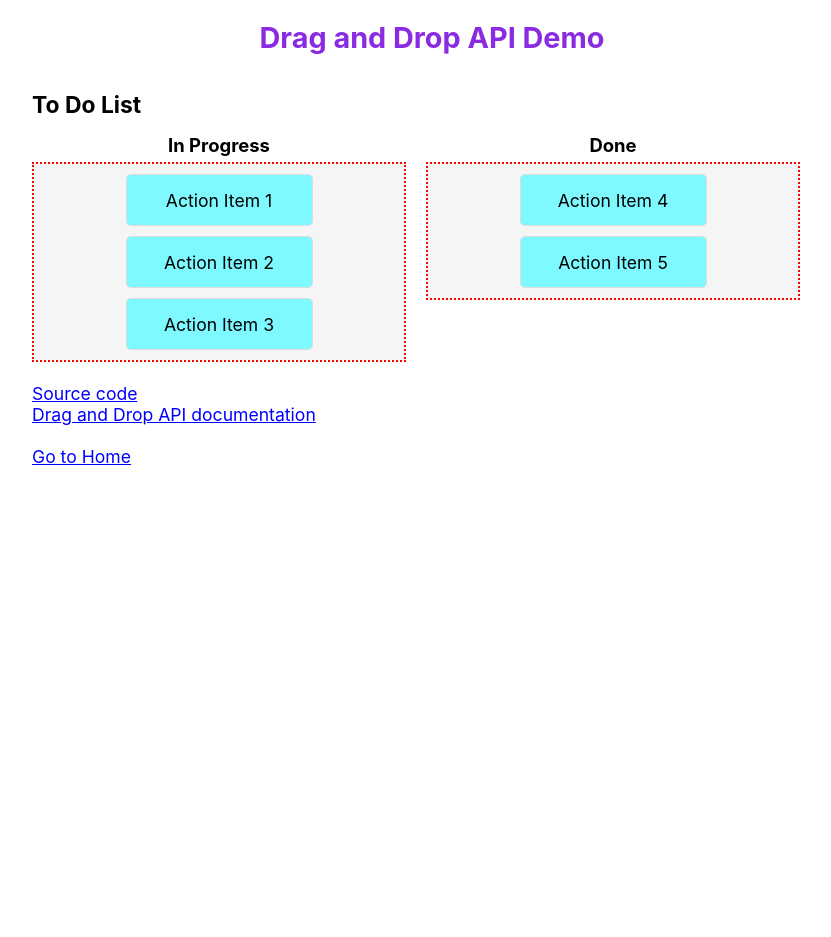
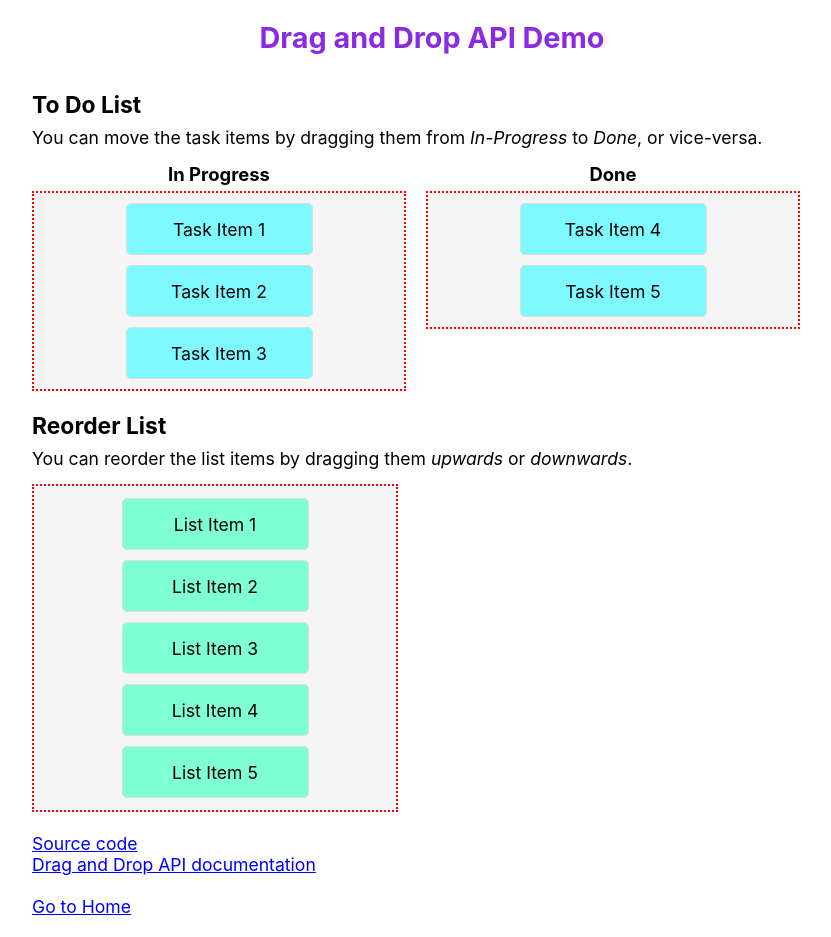
Before and after one commit to abraj/awa-demo, a React (Create React App) app: page /drag-n-drop-demo in a window 1280 px wide. Shown: the whole page, without its empty margins (208-1039 px from the left). Before the commit the page ends 800 px from the top, so only its background shows below. Built offline with nearby package versions, Linux system fonts and the light colour scheme.

Commit message:
Drag and Drop API Demo: Reorder List

```diff
--- a/src/demo/drag-n-drop/drag-n-drop.module.css
+++ b/src/demo/drag-n-drop/drag-n-drop.module.css
@@ -8,17 +8,23 @@
 .sectionTitle {
   font-size: 130%;
   font-weight: bold;
+  margin-bottom: 8px;
+}
+
+.sectionInfo {
+  margin-bottom: 15px;
 }
 
 .groupTitle {
   font-size: 105%;
   font-weight: bold;
-  margin: 15px 0 6px;
+  margin-bottom: 6px;
 }
 
 .draggableItem {
   width: 185px;
   height: 50px;
+  margin: 0 auto;
   background-color: rgb(125, 249, 255);
   border-radius: 5px;
   border: 1px solid gainsboro;
@@ -32,15 +38,7 @@
   background-color: rgb(125, 249, 255, 0.5);
 }
 
-.inProgressItems {
-  width: 350px;
-  min-height: 50px;
-  background-color: #F5F5F5;
-  border: 2px dotted red;
-  padding: 10px;
-}
-
-.doneItems {
+.taskItems {
   width: 350px;
   min-height: 50px;
   background-color: #F5F5F5;
@@ -60,7 +58,7 @@
 .bucketList {
   display: flex;
   flex-direction: column;
-  align-items: center;
+  align-items: stretch;
   gap: 10px;
 }
 
@@ -73,3 +71,23 @@
   color: red;
   font-size: 95%;
 }
+
+.draggableItem3 {
+  background-color: rgb(127, 255, 212);
+}
+
+.draggingItem3 {
+  background-color: rgb(127, 255, 212, 0.5);
+}
+
+.dropGuide {
+  height: 6px;
+}
+
+.dropGuideActive {
+  border-top: 2px dashed blue;
+}
+
+.lastDropGuide {
+  height: 2px;
+}
--- a/src/demo/drag-n-drop/drag-n-drop.tsx
+++ b/src/demo/drag-n-drop/drag-n-drop.tsx
@@ -5,23 +5,45 @@ import { Link } from 'react-router-dom';
 
 class DragDropDemo extends React.Component<DragDropDemoProps, DragDropDemoState> {
   state: DragDropDemoState;
+  tasksListRef: React.RefObject<HTMLDivElement>;
 
   constructor(props: DragDropDemoProps) {
     super(props);
+
     this.state = {
       error: false,
       tasks: [
-        { id: '1', taskName: 'Action Item 1', type: 'inProgress' },
-        { id: '2', taskName: 'Action Item 2', type: 'inProgress' },
-        { id: '3', taskName: 'Action Item 3', type: 'inProgress' },
-        { id: '4', taskName: 'Action Item 4', type: 'done' },
-        { id: '5', taskName: 'Action Item 5', type: 'done' },
+        { id: 't1', taskName: 'Task Item 1', type: 'inProgress' },
+        { id: 't2', taskName: 'Task Item 2', type: 'inProgress' },
+        { id: 't3', taskName: 'Task Item 3', type: 'inProgress' },
+        { id: 't4', taskName: 'Task Item 4', type: 'done' },
+        { id: 't5', taskName: 'Task Item 5', type: 'done' },
+	    ],
+      taskItems: [
+        { id: 'i1', taskName: 'List Item 1' },
+        { id: 'i2', taskName: 'List Item 2' },
+        { id: 'i3', taskName: 'List Item 3' },
+        { id: 'i4', taskName: 'List Item 4' },
+        { id: 'i5', taskName: 'List Item 5' },
 	    ],
       draggingTaskId: null,
       dropTarget1: false,
       dropTarget2: false,
       dropActive1: false,
       dropActive2: false,
+      draggingTaskId3: null,
+      itemsY: null,
+      atIndex: -1,
+    };
+
+    this.tasksListRef =  React.createRef<HTMLDivElement>();
+  }
+
+  componentDidMount() {
+    window.onscroll = () => {
+      if (this.state.draggingTaskId3) {
+        this.updateItemsY();
+      }
     };
   }
 
@@ -89,8 +111,90 @@ class DragDropDemo extends React.Component<DragDropDemoProps, DragDropDemoState>
     this.setState({ tasks });
 	};
 
+  updateItemsY = () => {
+    if (this.tasksListRef.current) {
+      const el = this.tasksListRef.current;
+      const outerRect = el.getBoundingClientRect();
+
+      const items = Array.from(el.children);
+      const itemsY = items.map(item => {
+        const rect = item.getBoundingClientRect();
+        return rect.y + (rect.height * 0.1);
+      });
+
+      itemsY.push(outerRect.bottom);
+      this.setState({ itemsY });
+    }
+  };
+
+  onDragStart3 = (e: React.DragEvent<HTMLDivElement>, taskId: string) => {
+    e.dataTransfer.setData('taskId', taskId);
+    this.setState({ draggingTaskId3: taskId });
+    this.updateItemsY();
+  };
+
+  onDragComplete3 = () => {
+    // Include delay so that `atIndex` is read by `onDrop3()` before reset.
+    setTimeout(() => {
+      this.setState({
+        draggingTaskId3: null,
+        itemsY: null,
+        atIndex: -1,
+      });
+    }, 50);
+  };
+
+  onDragOver3 = (e: React.DragEvent<HTMLDivElement>) => {
+    // Enable dropping inside an element (disabled by default)
+    e.preventDefault();
+
+    if (this.state.itemsY) {
+      let atIndex = -1;
+      let atMin = Number.POSITIVE_INFINITY;
+      this.state.itemsY.forEach((y, i) => {
+        const yc = Math.abs(y - e.clientY);
+        if (yc < atMin) {
+          atMin = yc;
+          atIndex = i;
+        }
+      });
+      if (this.state.atIndex !== atIndex) {
+        this.setState({ atIndex });
+      }
+    }
+	};
+
+  onDrop3 = (e: React.DragEvent<HTMLDivElement>) => {
+    // Ensure reset since `onDragEnd()` of dragged item not called when it's being (re)moved
+    this.onDragComplete3();
+
+    const taskId = e.dataTransfer.getData('taskId');
+    const { taskItems, atIndex } = this.state;
+
+    let currIndex = -1;
+    taskItems.forEach((task, i) => {
+      if (task.id === taskId) {
+        currIndex = i;
+      }
+    });
+
+    if (currIndex < 0 || atIndex === currIndex || atIndex === currIndex + 1) {
+      // no-op
+    } else if (currIndex >= 0 && atIndex >= 0) {
+      const item = taskItems.splice(currIndex, 1);
+      if (atIndex < currIndex) {
+        taskItems.splice(atIndex, 0, item[0]);
+      } else {
+        taskItems.splice(atIndex - 1, 0, item[0]);
+      }
+    }
+
+    this.setState({ taskItems });
+	};
+
   render() {
     const { error, tasks, draggingTaskId, dropTarget1, dropTarget2, dropActive1, dropActive2 } = this.state;
+    const { taskItems, draggingTaskId3, atIndex } = this.state;
 
     const buckets: any = {
       inProgress: [],
@@ -113,6 +217,38 @@ class DragDropDemo extends React.Component<DragDropDemoProps, DragDropDemoState>
 		    </div>
       );
     });
+
+    const reorderTasks: any = [];
+
+    taskItems.forEach((task, i) => {
+      const draggingItem = task.id === draggingTaskId3 ? styles.draggingItem3 : '';
+      const showDropGuide = !!draggingTaskId3 && atIndex === i;
+      const dropGuideActive = showDropGuide ? styles.dropGuideActive : '';
+
+      reorderTasks.push(
+        <div key={task.id}>
+          <div className={`${styles.dropGuide} ${dropGuideActive}`}>&nbsp;</div>
+          <div
+            draggable
+            onDragStart={e => this.onDragStart3(e, task.id)}
+            onDragEnd={() => this.onDragComplete3()}
+            className={`${styles.draggableItem} ${styles.draggableItem3} ${draggingItem}`}
+          >
+            <div>
+              {task.taskName}
+            </div>
+          </div>
+        </div>
+      );
+    });
+
+    const showDropGuide = !!draggingTaskId3 && atIndex === taskItems.length;
+    const dropGuideActive = showDropGuide ? styles.dropGuideActive : '';
+    reorderTasks.push(
+      <div key="last-drop-guide">
+        <div className={`${styles.lastDropGuide} ${dropGuideActive}`}>&nbsp;</div>
+      </div>
+    );
 
     /**
      * The .dropActive classes created dashed border on hovering drop region while dragging.
@@ -142,11 +278,12 @@ class DragDropDemo extends React.Component<DragDropDemoProps, DragDropDemoState>
           <br />
           <div>
             <div className={styles.sectionTitle}>To Do List</div>
+            <div className={styles.sectionInfo}>You can move the task items by dragging them from <em>In-Progress</em> to <em>Done</em>, or vice-versa.</div>
             <div className={styles.dragContainer}>
               <div>
                 <div className={styles.groupTitle}>In Progress</div>
                 <div
-                  className={`${styles.inProgressItems} ${inProgressItemsActive} ${inProgressDropRegion}`}
+                  className={`${styles.taskItems} ${inProgressItemsActive} ${inProgressDropRegion}`}
                   onDragOver={e => this.onDragOver(e)}
                   onDrop={e => this.onDrop(e, 'inProgress')}
                   onDragEnter={e => this.onDragEnter1(e)}
@@ -162,7 +299,7 @@ class DragDropDemo extends React.Component<DragDropDemoProps, DragDropDemoState>
               <div>
                 <div className={styles.groupTitle}>Done</div>
                 <div
-                  className={`${styles.doneItems} ${doneItemsActive} ${doneDropRegion}`}
+                  className={`${styles.taskItems} ${doneItemsActive} ${doneDropRegion}`}
                   onDragOver={e => this.onDragOver(e)}
                   onDrop={e => this.onDrop(e, 'done')}
                   onDragEnter={e => this.onDragEnter2(e)}
@@ -176,6 +313,24 @@ class DragDropDemo extends React.Component<DragDropDemoProps, DragDropDemoState>
                 </div>
               </div>
 	          </div>
+          </div>
+
+          <br />
+          <div>
+            <div className={styles.sectionTitle}>Reorder List</div>
+            <div className={styles.sectionInfo}>You can reorder the list items by dragging them <em>upwards</em> or <em>downwards</em>.</div>
+            <div className={styles.dragContainer}>
+              <div
+                className={styles.taskItems}
+                onDragOver={e => this.onDragOver3(e)}
+                onDrop={e => this.onDrop3(e)}
+                style={{ padding: '6px' }}
+              >
+                <div ref={this.tasksListRef} className={styles.bucketList} style={{ gap: '4px' }}>
+                  {reorderTasks}
+                </div>
+              </div>
+            </div>
           </div>
 
           <br />
@@ -198,11 +353,15 @@ export interface DragDropDemoProps {}
 export interface DragDropDemoState {
   error: boolean;
   tasks: TaskItem[];
+  taskItems: TaskItem2[];
   draggingTaskId: string | null;
   dropTarget1: boolean;
   dropTarget2: boolean;
   dropActive1: boolean;
   dropActive2: boolean;
+  draggingTaskId3: string | null;
+  itemsY: number[] | null;
+  atIndex: number;
 }
 
 interface TaskItem {
@@ -211,5 +370,11 @@ interface TaskItem {
   type: string;
 }
 
+interface TaskItem2 {
+  id: string;
+  taskName: string;
+}
+
 // Ref:
 // * https://www.pluralsight.com/guides/implement-drag-drop-react-component
+// * https://www.youtube.com/watch?v=jfYWwQrtzzY
```
